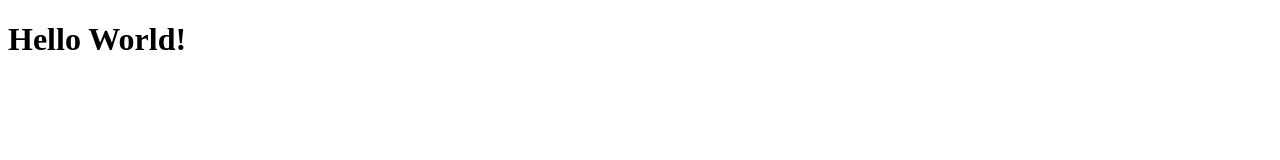
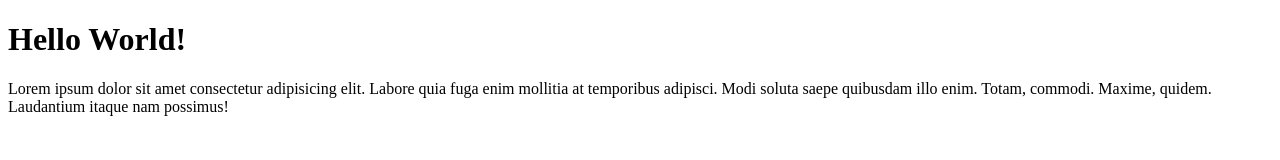
Before and after one commit to darhanstudio/darul-git-test, a plain HTML site: page index.html in a window 1280 px wide. Drawn offline with Linux system fonts and the light colour scheme.

Commit message:
menambahkan paragraf

```diff
--- a/index.html
+++ b/index.html
@@ -7,5 +7,6 @@
 </head>
 <body>
     <h1>Hello World!</h1>
+    <p>Lorem ipsum dolor sit amet consectetur adipisicing elit. Labore quia fuga enim mollitia at temporibus adipisci. Modi soluta saepe quibusdam illo enim. Totam, commodi. Maxime, quidem. Laudantium itaque nam possimus!</p>
 </body>
 </html>
```
